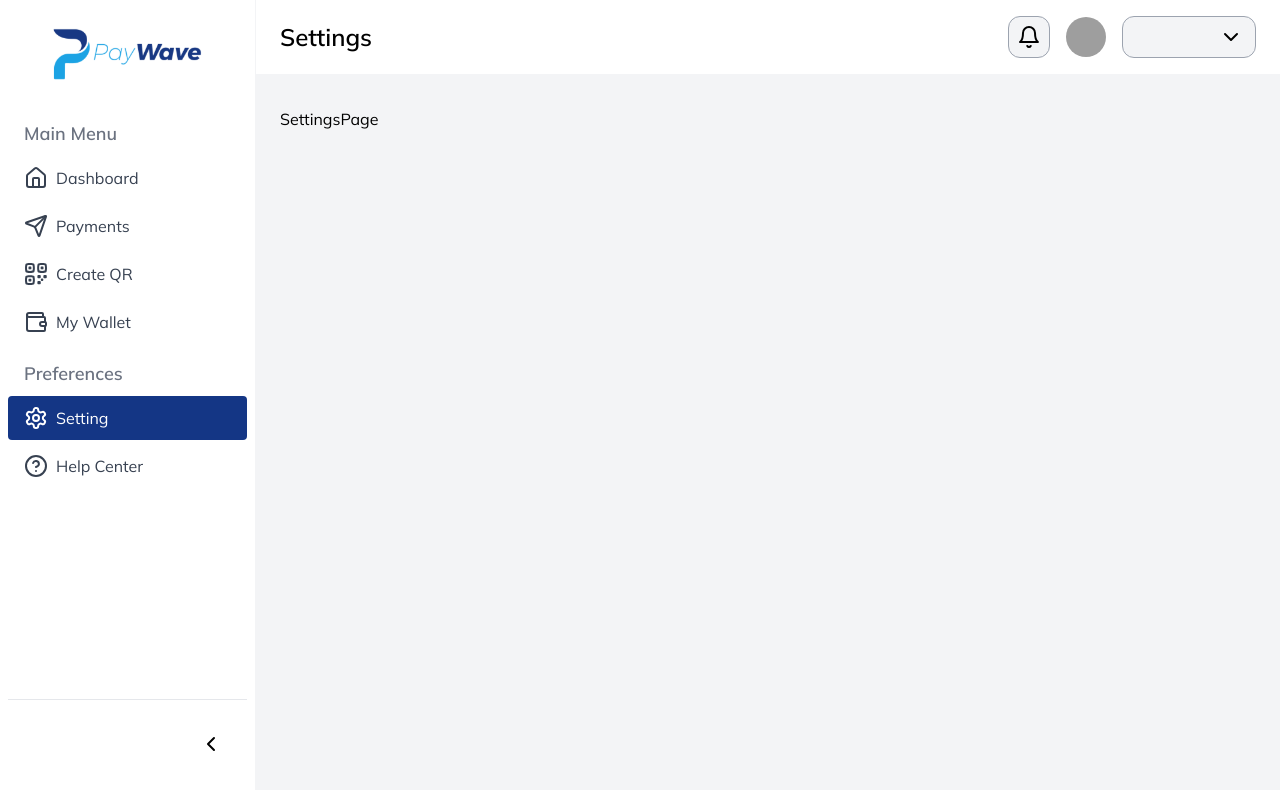
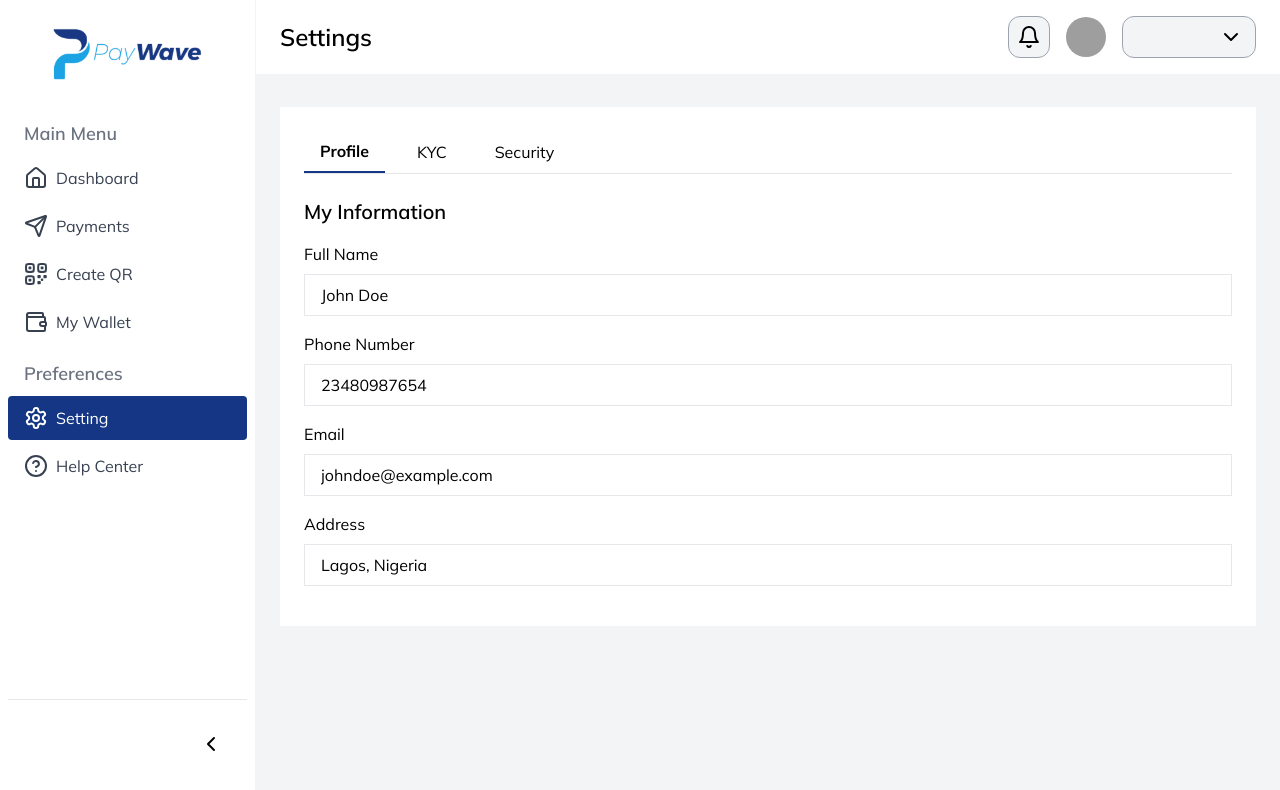
Before and after one commit to PayWave-Project/PayWave-Project-webapp, a Next.js app: page /settings in a window 1280 px wide. Shown: the top 790 px of the page. Built offline with nearby package versions, Linux system fonts and the light colour scheme; grey boxes are pictures that could not be loaded.

Commit message:
settings done

```diff
--- a/src/app/(dashboard)/settings/page.tsx
+++ b/src/app/(dashboard)/settings/page.tsx
@@ -1,5 +1,42 @@
+"use client";
+import { useState } from 'react';
+import {Profile} from "@/components/modules/settings/Profile";
+import {KYC} from "@/components/modules/settings/Kyc";
+import {Security} from "@/components/modules/settings/Security";
+
 const SettingsPage = () => {
-  return <div>SettingsPage</div>;
+  const [activeTab, setActiveTab] = useState('profile'); // Set default active tab
+
+  return (
+    <div className="container bg-white mx-auto p-6">
+      {/* Tabs */}
+      <div className="flex space-x-4 border-b mb-6">
+        <button
+          className={`py-2 px-4 ${activeTab === 'profile' ? 'border-b-2 border-primary font-bold' : ''}`}
+          onClick={() => setActiveTab('profile')}
+        >
+          Profile
+        </button>
+        <button
+          className={`py-2 px-4 ${activeTab === 'kyc' ? 'border-b-2 border-primary font-bold' : ''}`}
+          onClick={() => setActiveTab('kyc')}
+        >
+          KYC
+        </button>
+        <button
+          className={`py-2 px-4 ${activeTab === 'security' ? 'border-b-2 border-primary font-bold' : ''}`}
+          onClick={() => setActiveTab('security')}
+        >
+          Security
+        </button>
+      </div>
+
+      {/* Tab Content */}
+      {activeTab === 'profile' && <Profile />}
+      {activeTab === 'kyc' && <KYC />}
+      {activeTab === 'security' && <Security />}
+    </div>
+  );
 };
 
 export default SettingsPage;
--- /dev/null
+++ b/src/components/modules/settings/Kyc.tsx
@@ -0,0 +1,24 @@
+export const KYC = () => {
+    return (
+      <div>
+        <h2 className="text-xl font-semibold mb-4">KYC & BVN</h2>
+        <div className="mb-4">
+          <label className="block mb-2">KYC ID</label>
+          <input
+            type="text"
+            className="border px-4 py-2 w-full"
+            placeholder="Enter KYC ID"
+          />
+        </div>
+        <div className="mb-4">
+          <label className="block mb-2">BVN</label>
+          <input
+            type="text"
+            className="border px-4 py-2 w-full"
+            placeholder="Enter BVN"
+          />
+        </div>
+        <button className="bg-blue-500 text-white px-4 py-2">Submit</button>
+      </div>
+    );
+  };
--- /dev/null
+++ b/src/components/modules/settings/Profile.tsx
@@ -0,0 +1,43 @@
+export const Profile = () => {
+    return (
+      <div>
+        <h2 className="text-xl font-semibold mb-4">My Information</h2>
+        <div className="mb-4">
+          <label className="block mb-2">Full Name</label>
+          <input
+            type="text"
+            className="border px-4 py-2 w-full"
+            value="John Doe"
+            readOnly
+          />
+        </div>
+        <div className="mb-4">
+          <label className="block mb-2">Phone Number</label>
+          <input
+            type="text"
+            className="border px-4 py-2 w-full"
+            value="23480987654"
+            readOnly
+          />
+        </div>
+        <div className="mb-4">
+          <label className="block mb-2">Email</label>
+          <input
+            type="email"
+            className="border px-4 py-2 w-full"
+            value="johndoe@example.com"
+            readOnly
+          />
+        </div>
+        <div className="mb-4">
+          <label className="block mb-2">Address</label>
+          <input
+            type="text"
+            className="border px-4 py-2 w-full"
+            value="Lagos, Nigeria"
+            readOnly
+          />
+        </div>
+      </div>
+    );
+  };
--- /dev/null
+++ b/src/components/modules/settings/Security.tsx
@@ -0,0 +1,39 @@
+export const Security = () => {
+    return (
+      <div>
+        <h2 className="text-xl font-semibold mb-4">Change Password & Auth PIN</h2>
+        {/* Change Password */}
+        <div className="mb-4">
+          <label className="block mb-2">New Password</label>
+          <input
+            type="password"
+            className="border px-4 py-2 w-full"
+            placeholder="Enter new password"
+          />
+        </div>
+        <div className="mb-4">
+          <label className="block mb-2">Confirm Password</label>
+          <input
+            type="password"
+            className="border px-4 py-2 w-full"
+            placeholder="Confirm new password"
+          />
+        </div>
+        <button className="bg-blue-500 text-white px-4 py-2 mb-4">Change Password</button>
+
+        {/* Change Auth PIN */}
+        <div className="mt-6">
+          <h3 className="text-lg font-semibold mb-2">Change Auth PIN</h3>
+          <div className="mb-4">
+            <label className="block mb-2">New Auth PIN</label>
+            <input
+              type="password"
+              className="border px-4 py-2 w-full"
+              placeholder="Enter new PIN"
+            />
+          </div>
+          <button className="bg-blue-500 text-white px-4 py-2">Change PIN</button>
+        </div>
+      </div>
+    );
+  };
```
